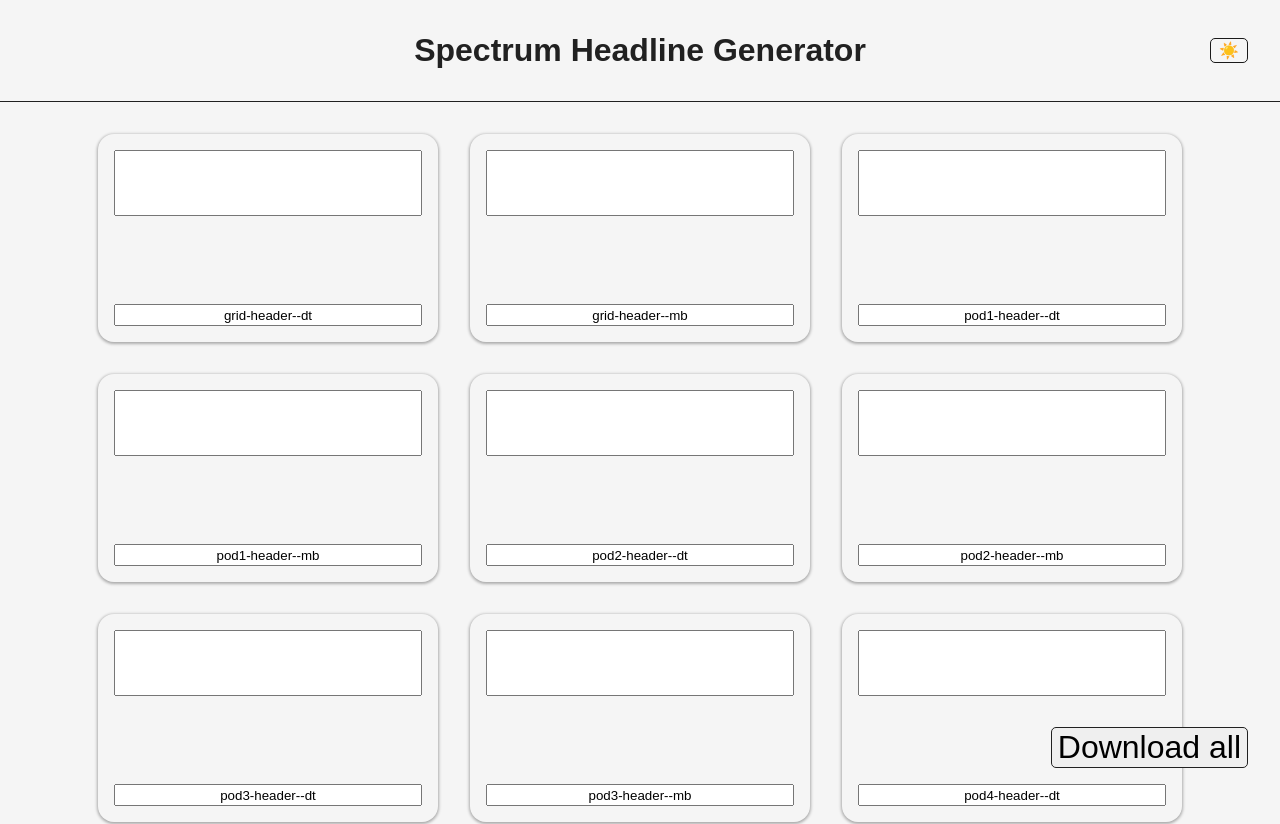
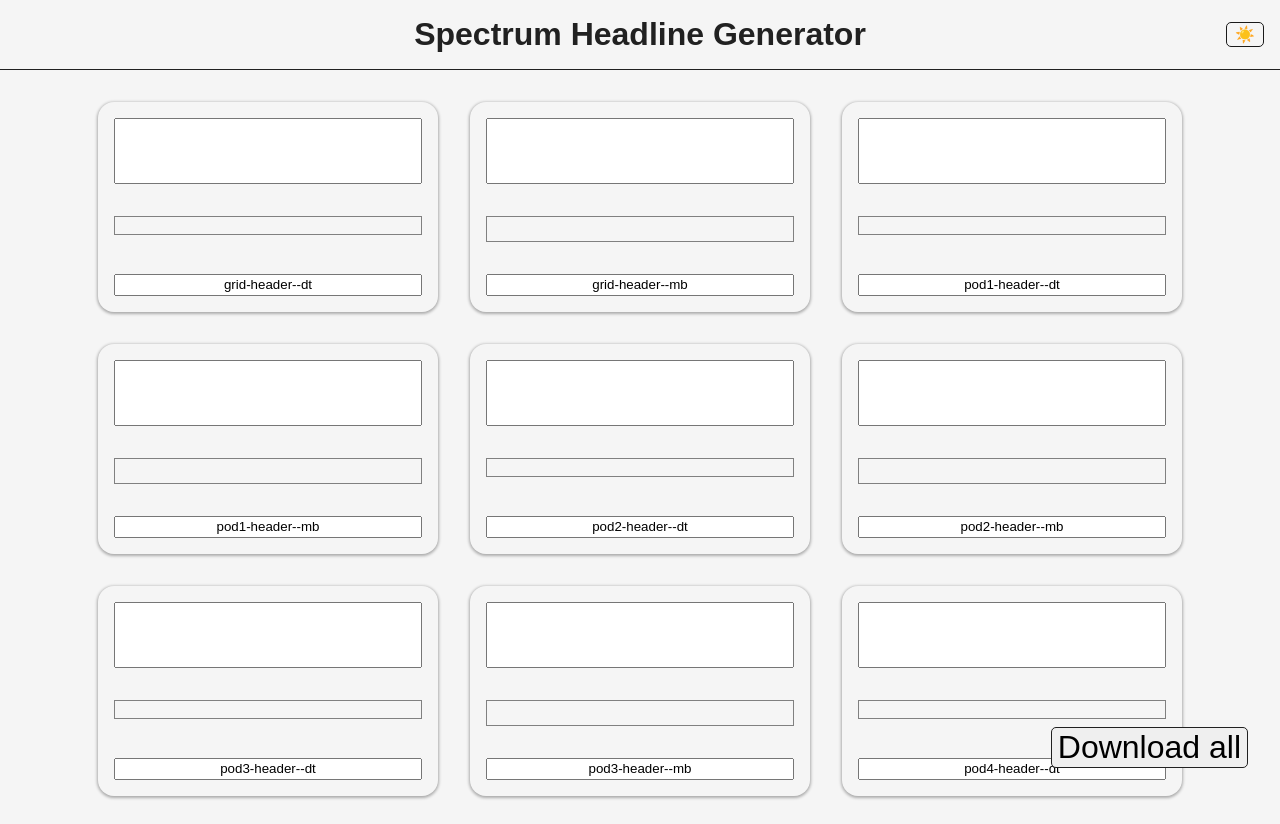
Before and after one commit to gj-wes/spectrum-headline-gen, a Vue app: page / in a window 1280 px wide. Shown: the top 824 px of the page. Built offline with nearby package versions, Linux system fonts and the light colour scheme.

Commit message:
Header padding reduced. Border added to canvas.

```diff
--- a/src/components/Header.vue
+++ b/src/components/Header.vue
@@ -20,7 +20,7 @@ const buttonIcon = computed(() => isDark.value ? '🌙' : '☀️')
 
 <style scoped>
   header {
-    padding: 2rem;
+    padding: 1rem;
     border-bottom: 1px solid currentColor;
     display: grid;
     grid-template: 1 1;
--- a/src/components/STVItem.vue
+++ b/src/components/STVItem.vue
@@ -147,6 +147,9 @@ export default {
     height: auto;
     vertical-align: middle;
   }
+  canvas {
+    border: 1px solid gray;
+  }
   .filename-input {
     width: 100%;
     text-align: center;
```
